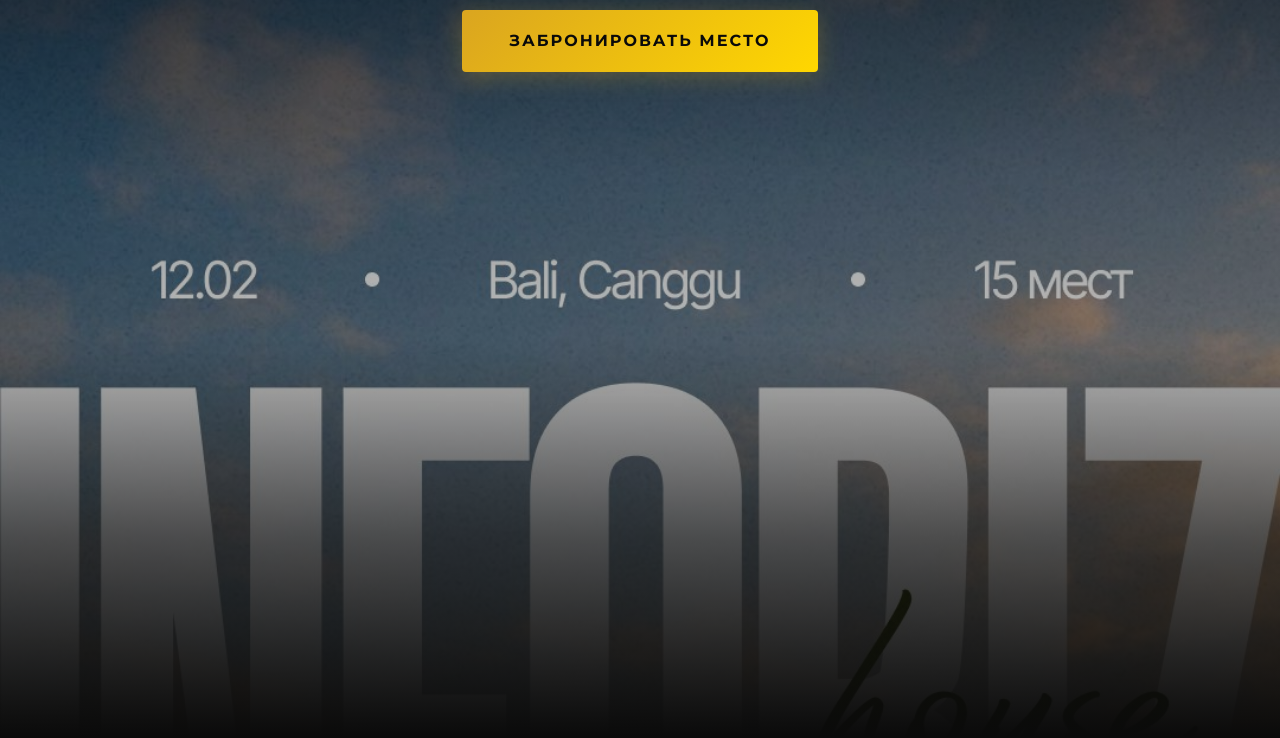
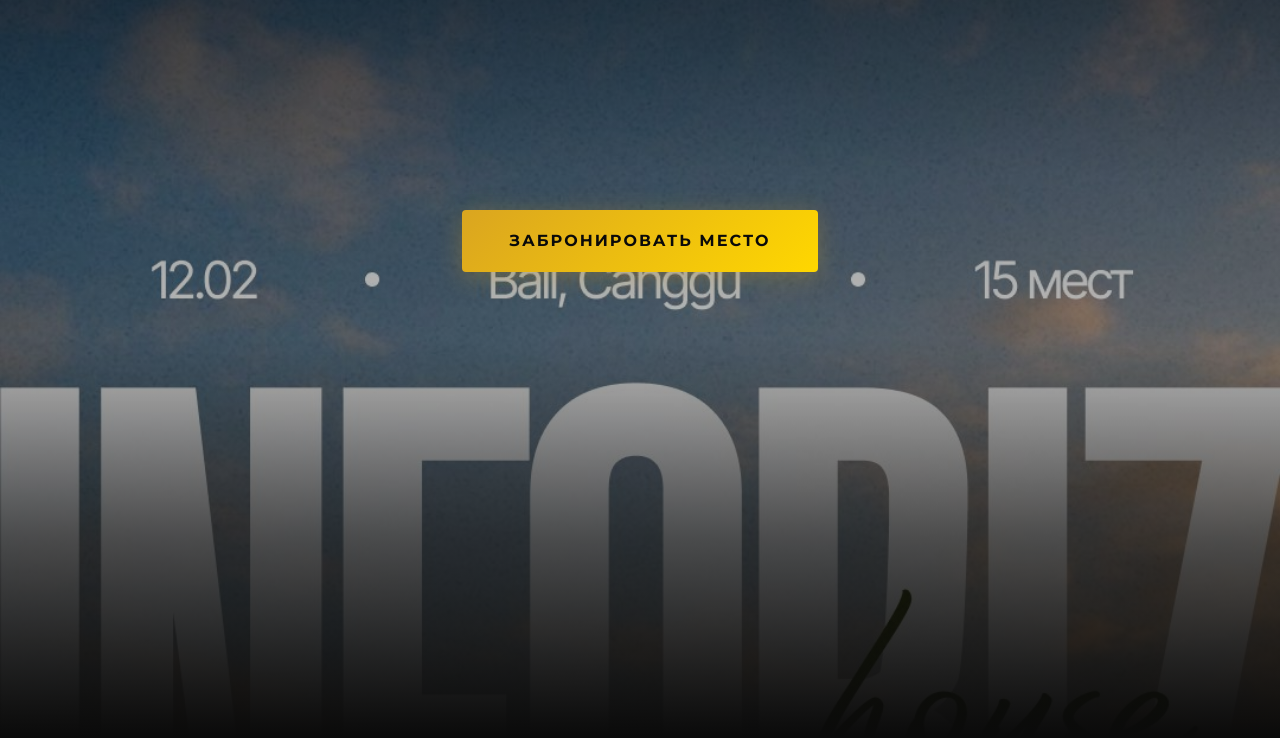
Before and after one commit to sashagorevych/liga, a plain HTML site: page infobiz-villa/index.html in a window 1280 px wide. Shown: the part 62-800 px from the top of the page. Drawn offline with Linux system fonts and the light colour scheme.

Commit message:
Update 4.html

```diff
--- a/infobiz-villa/index.html
+++ b/infobiz-villa/index.html
@@ -728,7 +728,7 @@
         <div class="hero__logo">Bali Infobiz Villa</div>
         <div class="hero__content">
 
-            <a href="#pricing" class="btn-primary">Забронировать место</a>
+     <a href="#pricing" class="btn-primary" style="margin-top: 200px;">Забронировать место</a>
         </div>
     </section>
 
```
